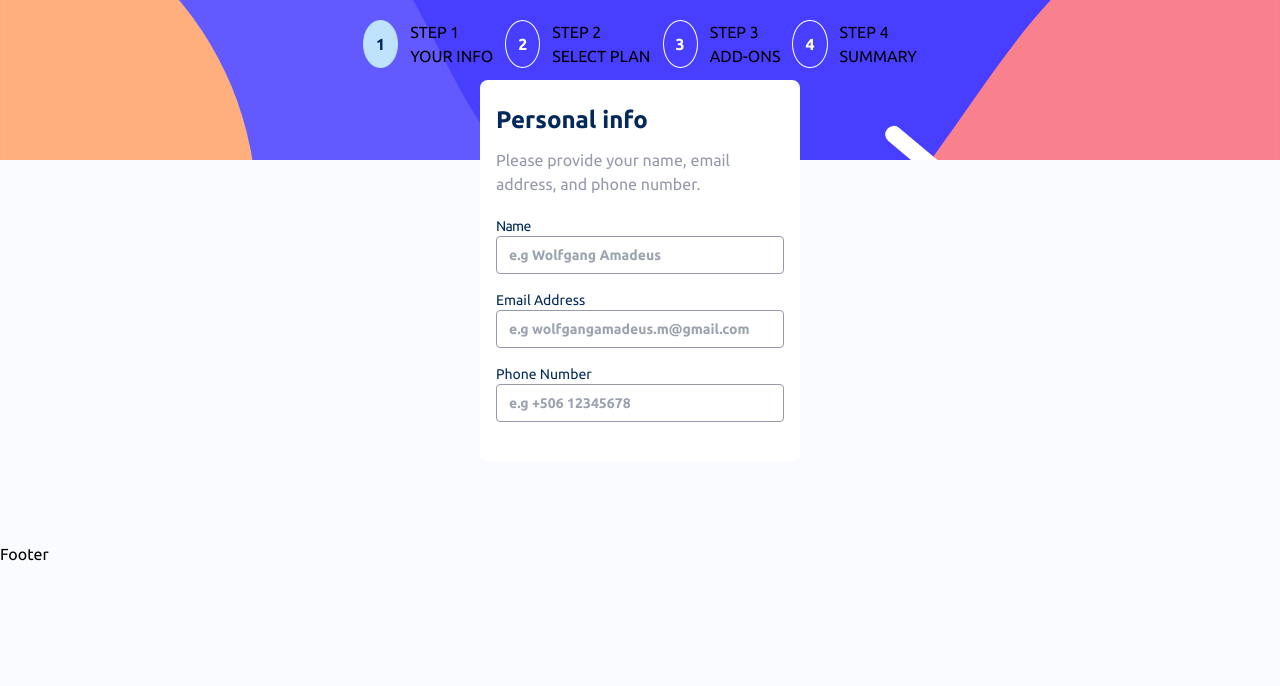
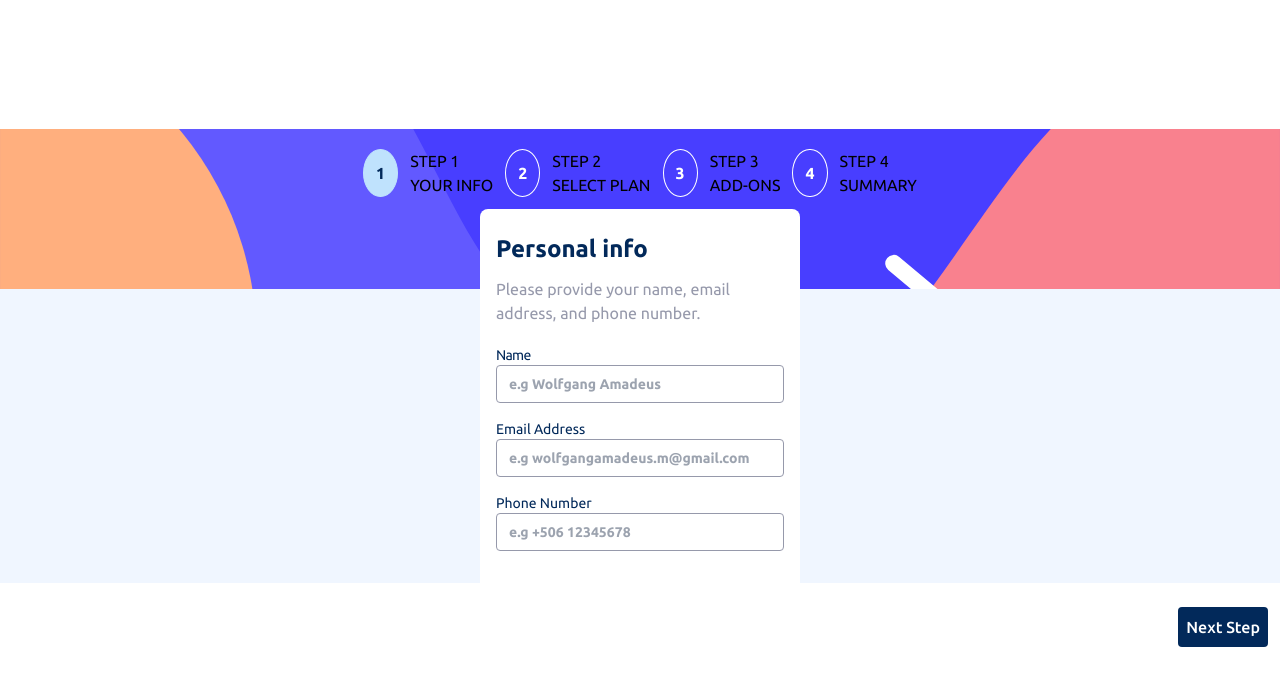
Before and after one commit to Sojo506/multi-step-form-react, a React app: page / in a window 1280 px wide. Shown: the top 686 px of the page. Built offline with nearby package versions, Linux system fonts and the light colour scheme; the HTML template or start-up script is replaced by a standard one.

Commit message:
Footer component mobile version done

```diff
--- a/src/App.css
+++ b/src/App.css
@@ -3,4 +3,11 @@
   max-width: 1440px;
   height: 100vh;
   height: 100dvh;
+  margin: 0 auto;
 }
+
+@media screen and (min-width: 768px) {
+  .responsive_viewport {
+    height: auto;
+  }
+}
--- a/src/App.jsx
+++ b/src/App.jsx
@@ -13,7 +13,7 @@ function App() {
   const [currentStep, setCurrentStep] = useState(1);
 
   return (
-    <main className="responsive_viewport font-ubuntu bg-n-alabaster relative">
+    <main className="responsive_viewport font-ubuntu bg-n-magnolia relative">
       {/* SideBar */}
       <Steps activeStep={currentStep} />
 
@@ -25,7 +25,7 @@ function App() {
       {currentStep === 5 && <ThankYou />}
 
       {/* BTNS */}
-      <Footer />
+      {currentStep !== 5 && <Footer currentStep={currentStep} />}
     </main>
   );
 }
--- a/src/components/Footer.jsx
+++ b/src/components/Footer.jsx
@@ -1,7 +1,24 @@
-const Footer = () => {
+const Footer = ({ currentStep }) => {
   return (
-    <div>Footer</div>
-  )
-}
+    <div
+      className={`w-full flex ${
+        currentStep >= 2 ? "justify-between" : "justify-end"
+      }  px-3 py-6 absolute bottom-0 bg-n-white`}
+    >
+      {currentStep >= 2 && (
+        <button className="text-n-cool-gray p-2 rounded font-medium md:hover:text-p-marine-blue">
+          Go Back
+        </button>
+      )}
+      <button
+        className={`${
+          currentStep === 4 ? "bg-p-purplish-blue" : "bg-p-marine-blue"
+        } text-n-white p-2 rounded font-medium md:hover:opacity-90 transition-opacity ease-in-out duration-300 active:bg-n-cool-gray`}
+      >
+        {currentStep === 4 ? "Confirm" : "Next Step"}
+      </button>
+    </div>
+  );
+};
 
 export default Footer;
--- a/src/index.css
+++ b/src/index.css
@@ -3,3 +3,12 @@
 @tailwind base;
 @tailwind components;
 @tailwind utilities;
+
+@media screen and (min-width: 768px) {
+  #root {
+    height: 100dvh;
+    display: flex;
+    align-items: center;
+    justify-content: center;
+  }
+}
```
